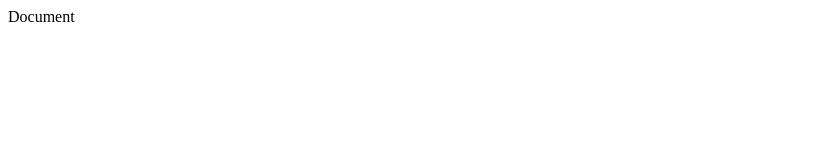
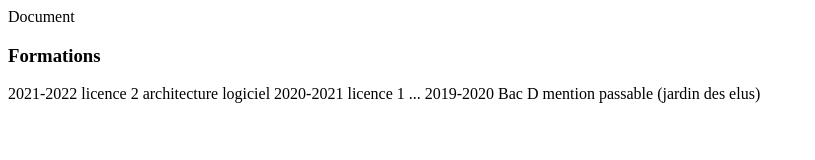
Before and after one commit to Auriole07/mon_cv, a plain HTML site: page index.html in a window 1280 px wide. Shown: the whole page, without its empty margins (0-815 px from the left). Drawn offline with Linux system fonts and the light colour scheme.

Commit message:
mise en place de la section formation

```diff
--- a/index.html
+++ b/index.html
@@ -8,6 +8,12 @@
     <title>Document</title>
 </head>
 <body>
+    <h3>Formations</h3>
+    <p>
+        2021-2022 licence 2 architecture logiciel
+        2020-2021 licence 1 ...
+        2019-2020 Bac D mention passable (jardin des elus)
+    </p>
 
 </body>
 
```
